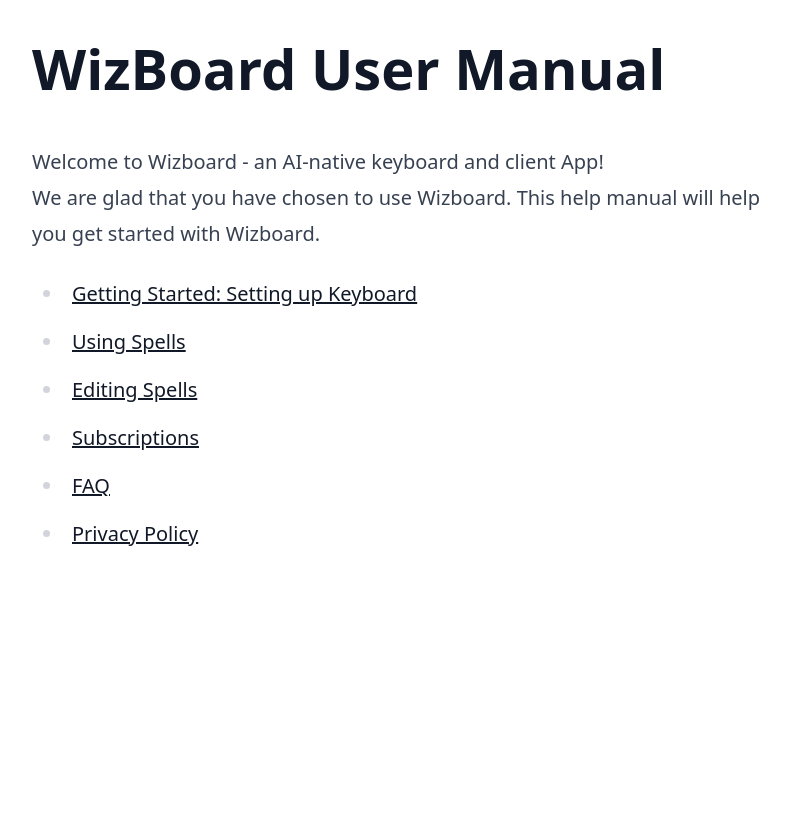
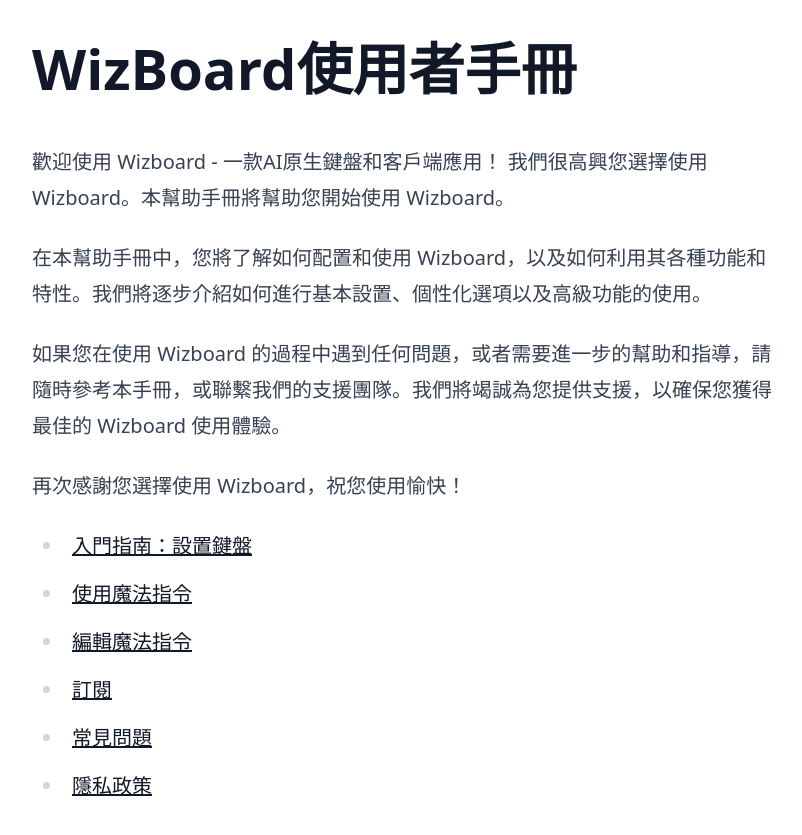
Before and after one commit to WizBoard/wizboard.github.io, a Jekyll site: the page built from docs/docs/zh-Hant/help.md, in a window 1280 px wide. Shown: the top 835 px of the page, without its empty margins (72-874 px from the left). Built offline with Jekyll 4.4.1, drawn with Linux system fonts in a browser that asks for light colours; nearby versions of some CDN libraries.

Commit message:
Update help.md

```diff
--- a/docs/docs/zh-Hant/help.md
+++ b/docs/docs/zh-Hant/help.md
@@ -1,15 +1,20 @@
 ---
 layout: plain_content
-title: WizBoard User Manual
+title: WizBoard使用者手冊
 ---
 
-# WizBoard User Manual
+# WizBoard使用者手冊
+歡迎使用 Wizboard - 一款AI原生鍵盤和客戶端應用！
+我們很高興您選擇使用 Wizboard。本幫助手冊將幫助您開始使用 Wizboard。
 
-Welcome to Wizboard - an AI-native keyboard and client App!
-We are glad that you have chosen to use Wizboard. This help manual will help you get started with Wizboard.
-* [Getting Started: Setting up Keyboard](setup_keyboard)
-* [Using Spells](use_spells)
-* [Editing Spells](edit_spells)
-* [Subscriptions](subscriptions)
-* [FAQ](faq)
-* [Privacy Policy](/privacy)
+在本幫助手冊中，您將了解如何配置和使用 Wizboard，以及如何利用其各種功能和特性。我們將逐步介紹如何進行基本設置、個性化選項以及高級功能的使用。
+
+如果您在使用 Wizboard 的過程中遇到任何問題，或者需要進一步的幫助和指導，請隨時參考本手冊，或聯繫我們的支援團隊。我們將竭誠為您提供支援，以確保您獲得最佳的 Wizboard 使用體驗。
+
+再次感謝您選擇使用 Wizboard，祝您使用愉快！
+* [入門指南：設置鍵盤](setup_keyboard)
+* [使用魔法指令](use_spells)
+* [編輯魔法指令](edit_spells)
+* [訂閱](subscriptions)
+* [常見問題](faq)
+* [隱私政策](/privacy)
```
